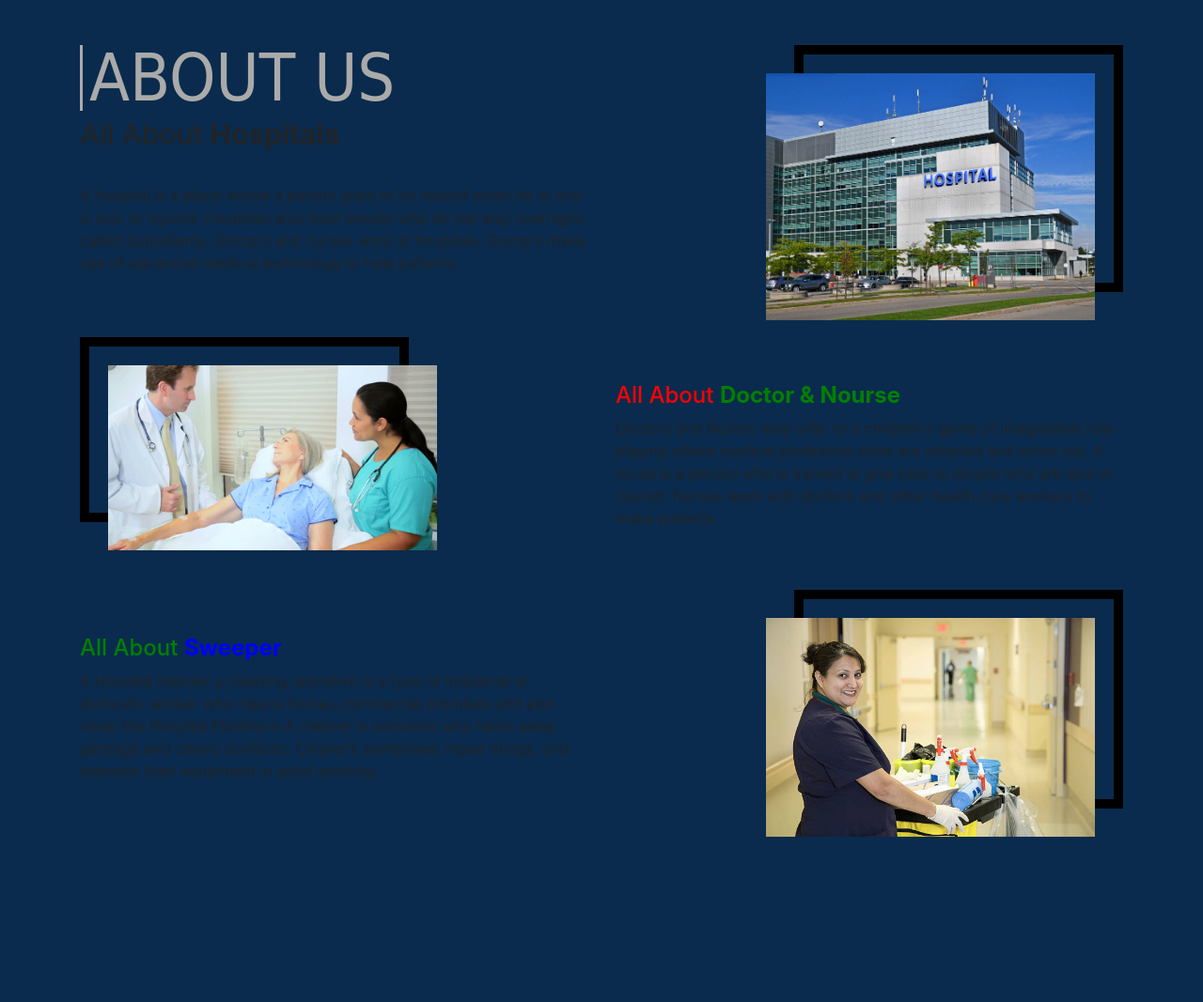
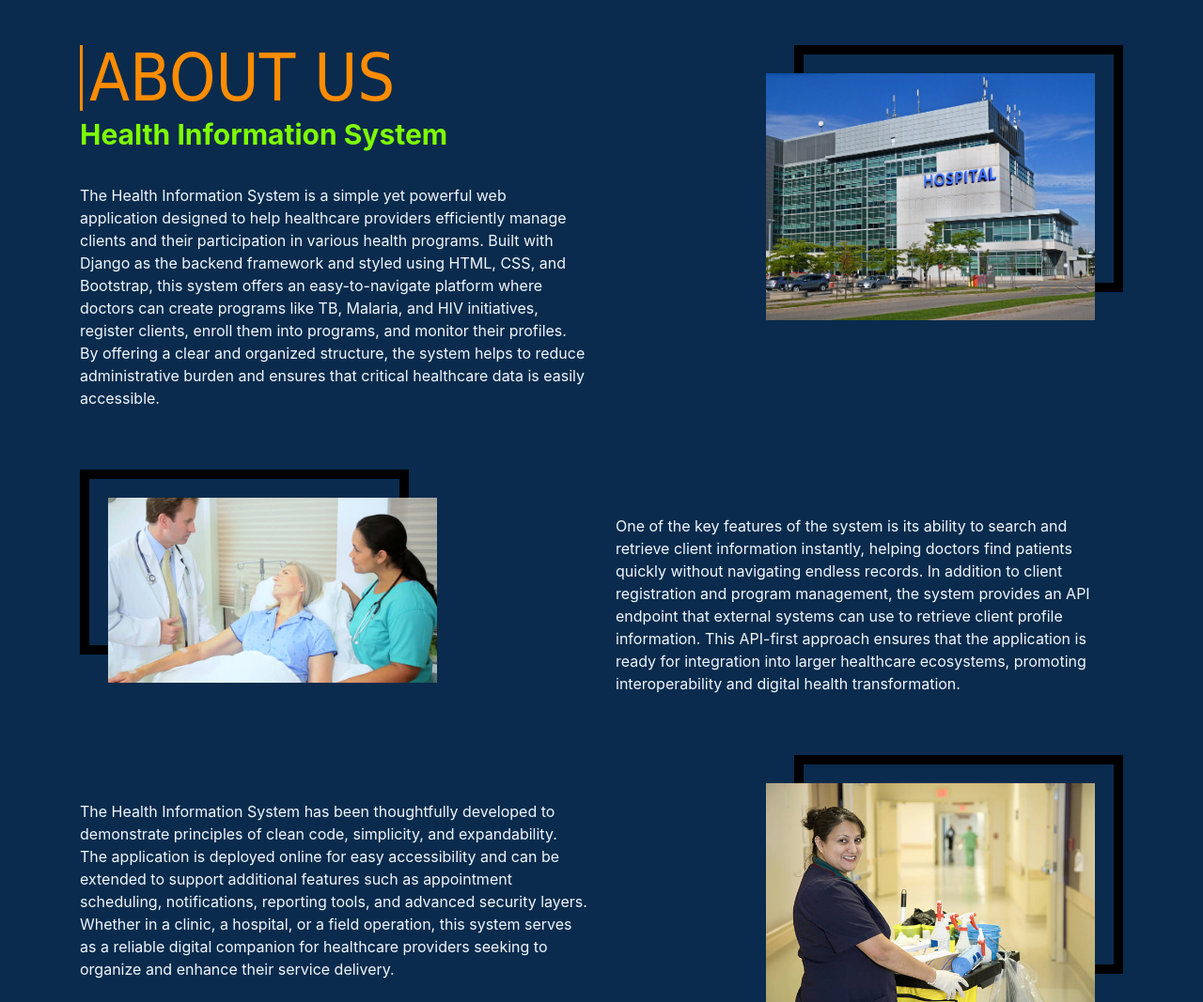
Before and after one commit to Lincoln-Madaraka/Health_Information_Syst, a Django app: page /about/ in a window 1280 px wide. Shown: the part 57-1124 px from the top of the page at 94% size. Before the commit the page ends 948 px from the top, so only its background shows below. Run offline with Django 4.2, Linux system fonts and the light colour scheme; some libraries are stand-ins or nearby versions.

Commit message:
Render optimization update

```diff
--- a/HealthInformationSystem/settings.py
+++ b/HealthInformationSystem/settings.py
@@ -43,6 +43,7 @@ INSTALLED_APPS = [
 
 MIDDLEWARE = [
     'django.middleware.security.SecurityMiddleware',
+    'whitenoise.middleware.WhiteNoiseMiddleware',
     'django.contrib.sessions.middleware.SessionMiddleware',
     'django.middleware.common.CommonMiddleware',
     'django.middleware.csrf.CsrfViewMiddleware',
@@ -118,6 +119,8 @@ USE_TZ = True
 # https://docs.djangoproject.com/en/4.2/howto/static-files/
 
 STATIC_URL = 'static/'
+STATIC_ROOT = BASE_DIR / 'staticfiles'  # where collectstatic will gather all static content
+STATICFILES_STORAGE = 'whitenoise.storage.CompressedManifestStaticFilesStorage'
 
 # Default primary key field type
 # https://docs.djangoproject.com/en/4.2/ref/settings/#default-auto-field
--- a/health/static/css/style.css
+++ b/health/static/css/style.css
@@ -70,7 +70,7 @@
 	margin-bottom: 7px;
 	padding-left: 7px;
 	text-transform: uppercase;
-	color: #aaaaaa;
+	color:darkorange;
 	font-size: 70px;
 	font-family: tahoma;
 	border-left: 3px solid;
@@ -80,6 +80,7 @@
 .section-main-title{
 	margin-bottom: 35px;
 	font-size: 30px;
+	color:chartreuse;
 }
 
 .about-box{
@@ -108,3 +109,6 @@
 	width: 100%;
 	transform: translateY(30px) translate(30px);
 }
+.about-item{
+	color: aliceblue;
+}
--- a/health/templates/about.html
+++ b/health/templates/about.html
@@ -11,15 +11,12 @@
                         <div class="section-title">
                             <div class="section-subtitle">About Us</div>
                             <h2 class="section-main-title">
-                                All About <strong>Hospitals</strong>
+                            <strong>Health Information System</strong>
                             </h2>
                         </div>
 
                         <div class="about-item">
-                            <p>A hospital is a place where a person goes to be healed when he or
-                                she is sick or injured. Hospitals also treat people who do not stay
-                                overnight, called outpatients. Doctors and nurses work at hospitals.
-                                Doctors make use of advanced medical technology to heal patients.</p>
+                            <p>The Health Information System is a simple yet powerful web application designed to help healthcare providers efficiently manage clients and their participation in various health programs. Built with Django as the backend framework and styled using HTML, CSS, and Bootstrap, this system offers an easy-to-navigate platform where doctors can create programs like TB, Malaria, and HIV initiatives, register clients, enroll them into programs, and monitor their profiles. By offering a clear and organized structure, the system helps to reduce administrative burden and ensures that critical healthcare data is easily accessible.</p>
                         </div>
                     </div>
 
@@ -38,11 +35,8 @@
                     </div>
                     <div class="col-sm-6 offset-sm-2">
                     <div class="about-item mt-5">
-                        <h4><span style="color:red">All About</span> <span style="color:green"><b>Doctor & Nourse</b></span></h4>
-                            <p>Doctors and Nurses may refer to a children's game of imaginative
-                                role-playing where medical profession roles are adopted and acted out.
-                            A nurse is a person who is trained to give care to people who are sick or injured.
-                                Nurses work with doctors and other health care workers to make patients.</p>
+                        <h4><span style="color:red"></span> <span style="color:green"><b></b></span></h4>
+                            <p>One of the key features of the system is its ability to search and retrieve client information instantly, helping doctors find patients quickly without navigating endless records. In addition to client registration and program management, the system provides an API endpoint that external systems can use to retrieve client profile information. This API-first approach ensures that the application is ready for integration into larger healthcare ecosystems, promoting interoperability and digital health transformation.</p>
                         </div>
                     </div>
                 </div>
@@ -50,12 +44,8 @@
                 <div class="row mt-5">
                     <div class="col-sm-6">
                     <div class="about-item mt-5">
-                        <h4><span style="color:green">All About</span> <span style="color:blue"><b>Sweeper</b></span></h4>
-                            <p>A Hospital cleaner a cleaning operative is a type of industrial or
-                                domestic worker who cleans homes,commercial premises and also clean
-                                the Hospital Plateform.A cleaner is someone who takes
-                                away garbage and cleans surfaces. Cleaners sometimes repair things,
-                                and maintain their equipment in good working.</p>
+                        <h4><span style="color:green"></span> <span style="color:blue"><b></b></span></h4>
+                            <p>The Health Information System has been thoughtfully developed to demonstrate principles of clean code, simplicity, and expandability. The application is deployed online for easy accessibility and can be extended to support additional features such as appointment scheduling, notifications, reporting tools, and advanced security layers. Whether in a clinic, a hospital, or a field operation, this system serves as a reliable digital companion for healthcare providers seeking to organize and enhance their service delivery.</p>
                         </div>
                     </div>
 
--- a/health/templates/navigation.html
+++ b/health/templates/navigation.html
@@ -100,13 +100,13 @@
 
 /* Handle */
 ::-webkit-scrollbar-thumb {
-  background: red;
+  background:#ddd;
   border-radius: 10px;
 }
 
 /* Handle on hover */
 ::-webkit-scrollbar-thumb:hover {
-  background: #b30000;
+  background:#200909;
 }
 
 .nav-link:hover{
```
